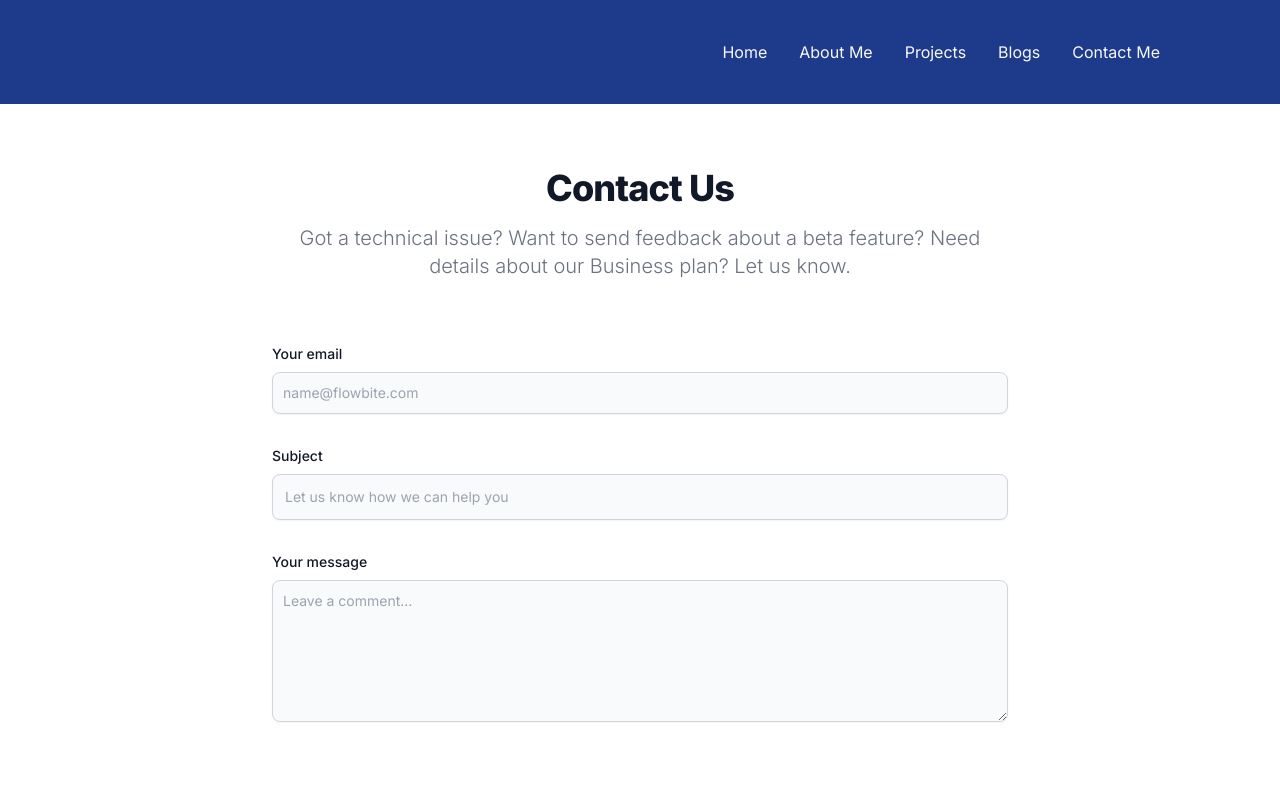
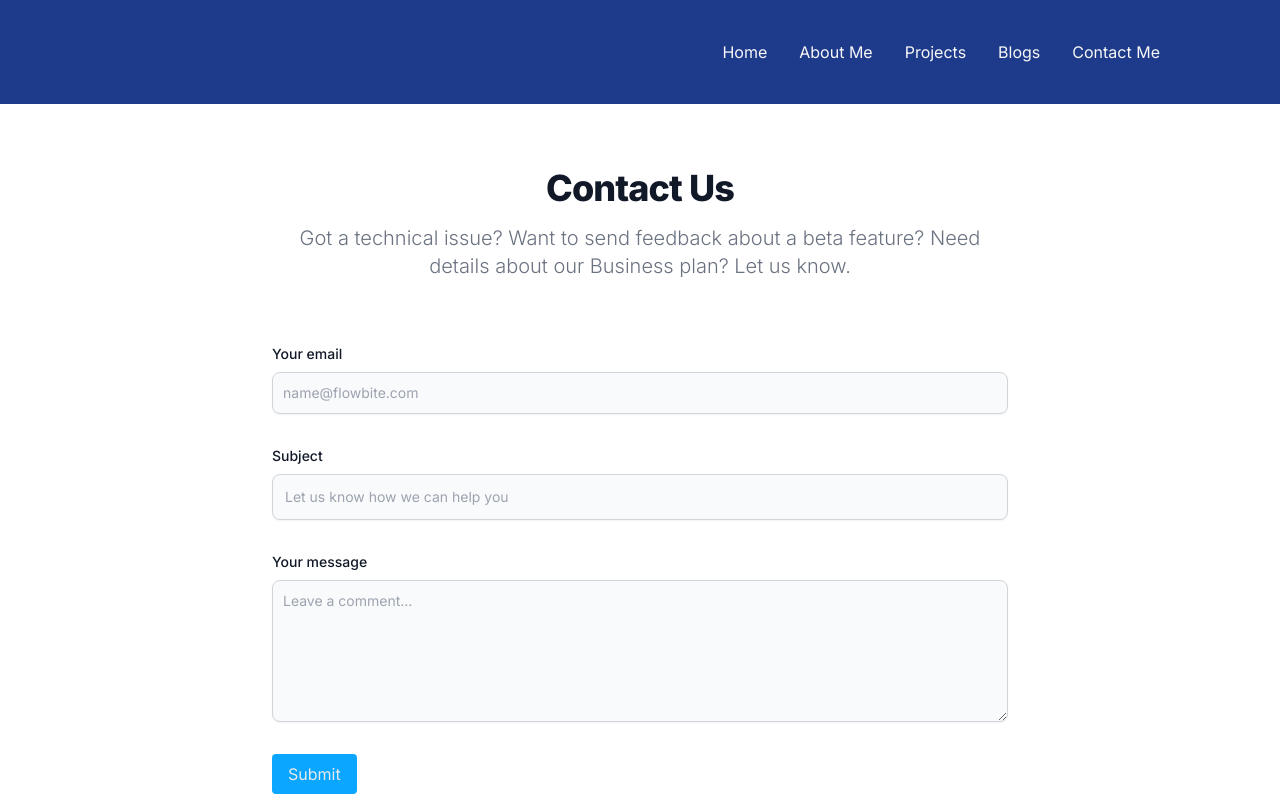
Before and after one commit to pragati9998/My-portfolio, a Next.js app: page /contact in a window 1280 px wide. Shown: the top 800 px of the page. Built offline with nearby package versions, Linux system fonts and the light colour scheme.

Commit message:
made some changes

```diff
--- a/app/about/page.tsx
+++ b/app/about/page.tsx
@@ -1,5 +1,6 @@
 // app/about/page.tsx
-import styles from "@/components/home.module.css"
+import styles from "@/components/home.module.css";
+import Image from "next/image"; // Import the Image component from the correct package
 
 
 export default function AboutPage() {
@@ -7,10 +8,16 @@ export default function AboutPage() {
     <div>
       <h1 className={styles.heading}>About Me</h1>
       <div className={styles.aboutpage}>
-        <img src="/images/Backpose.png" alt="Background pose" width={500} height={600} />
+        <Image
+          src="/images/Backpose.png" // Path to your image
+          alt="Next.js Logo"
+          width={400} // Desired width of the image
+          height={150} // Desired height of the image
+        />
+
       </div>
-      <div>
-        <p className={styles.container}>My name is Pragati Chaudhary and I am a Data Enthusiast and DevOps professional</p>
+      <div className={styles.paragraph}>
+        <p>My name is Pragati Chaudhary and I am a Data Enthusiast and DevOps professional</p>
 
       </div>
     </div>
--- a/app/contact/page.tsx
+++ b/app/contact/page.tsx
@@ -1,5 +1,5 @@
 import React from 'react';
-
+import styles from "@/components/main.module.css"
 export default function ContactForm() {
     return (
         <section className="bg-white dark:bg-gray-900">
@@ -57,12 +57,9 @@ export default function ContactForm() {
                             defaultValue=""
                         />
                     </div>
-                    <button
-                        type="submit"
-                        className="py-3 px-5 text-sm font-medium text-center text-white rounded-lg bg-primary-700 sm:w-fit hover:bg-primary-800 focus:ring-4 focus:outline-none focus:ring-primary-300 dark:bg-primary-600 dark:hover:bg-primary-700 dark:focus:ring-primary-800"
-                    >
-                        Send message
-                    </button>
+                    <div>
+                        <input type="submit" defaultValue="Submit your message" className={styles.submitButton} />
+                    </div>
                 </form>
             </div>
         </section>
--- a/components/main.module.css
+++ b/components/main.module.css
@@ -5,6 +5,7 @@
 
 .heading {
   color: #000000;
+  font-style: bold;
   font-size: 2rem;
   margin: 20px 0;
   text-align: center;
@@ -18,3 +19,18 @@
   padding: 25px;
   /* Centers images horizontally */
 }
+
+.submitButton {
+  background-color: #0ba6ff;
+  color: #e9eaeb;
+  padding: 8px 16px;
+  border: none;
+  border-radius: 4px;
+  cursor: pointer;
+  transition: background-color 0.3s ease, color 0.3s ease;
+}
+
+.submitButton:hover {
+  background-color: #005bb5;
+  color: white;
+}
```
Also changed, not shown: components/home.module.css (+16 -0 lines).
